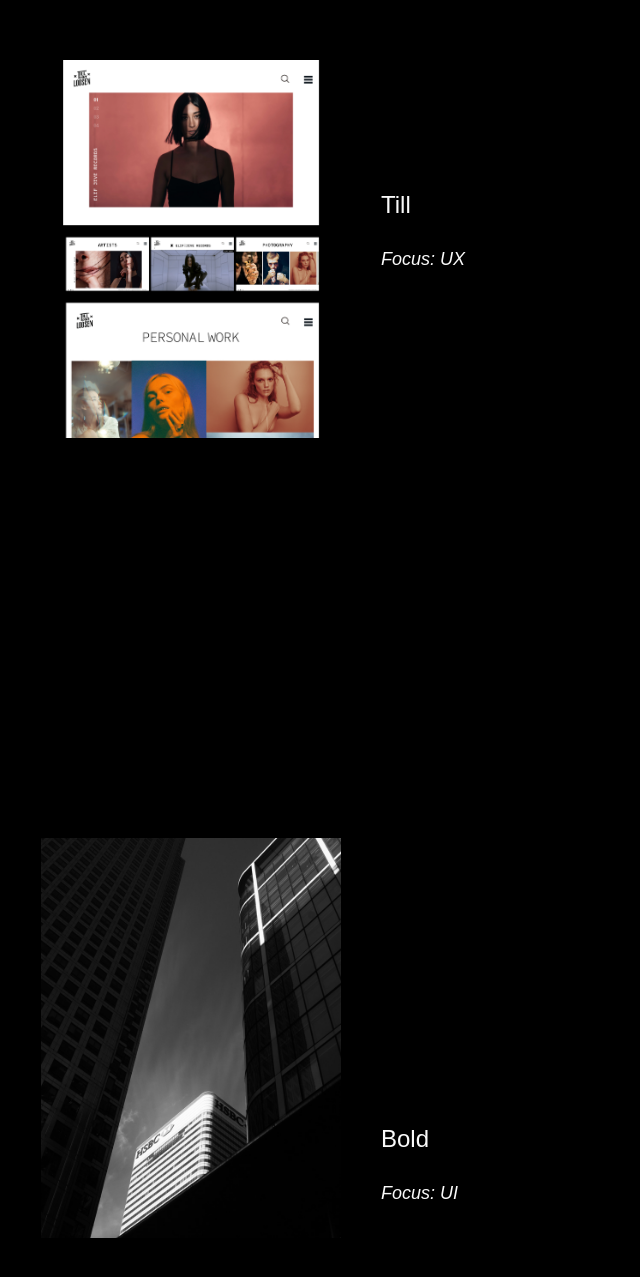
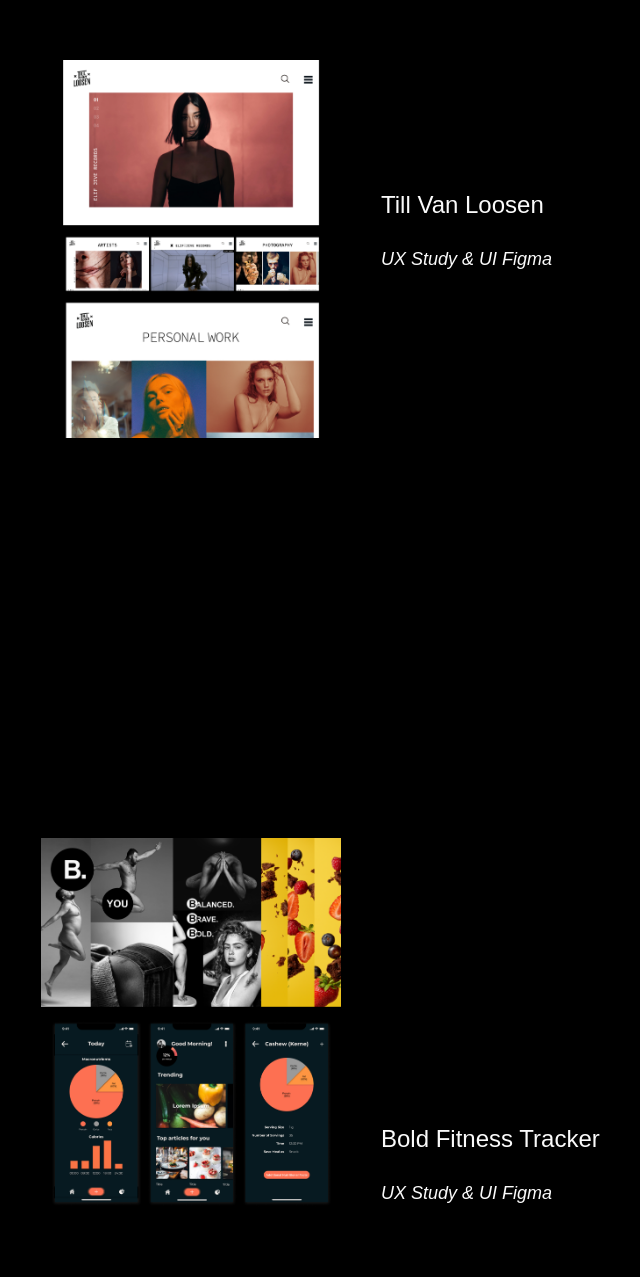
Before and after one commit to h-aburesha/my-next-website, a Next.js app: page /projects in a window 1280 px wide. Shown: the part 2562-3839 px from the top of the page, without its empty margins (279-919 px from the left). Built offline with nearby package versions, Linux system fonts and the light colour scheme.

Commit message:
Figma designs fro projects 1-5 done ;)

```diff
--- a/pages/projects/index.tsx
+++ b/pages/projects/index.tsx
@@ -31,12 +31,12 @@
             description: "Technology: Vue",
         },
         {
-            title: "Till",
-            description: "Focus: UX",
+            title: "Till Van Loosen",
+            description: "UX Study & UI Figma",
         },
         {
-            title: "Bold",
-            description: "Focus: UI",
+            title: "Bold Fitness Tracker",
+            description: "UX Study & UI Figma",
         },
     ];
 
```
Also changed, not shown: public/5.jpg.
